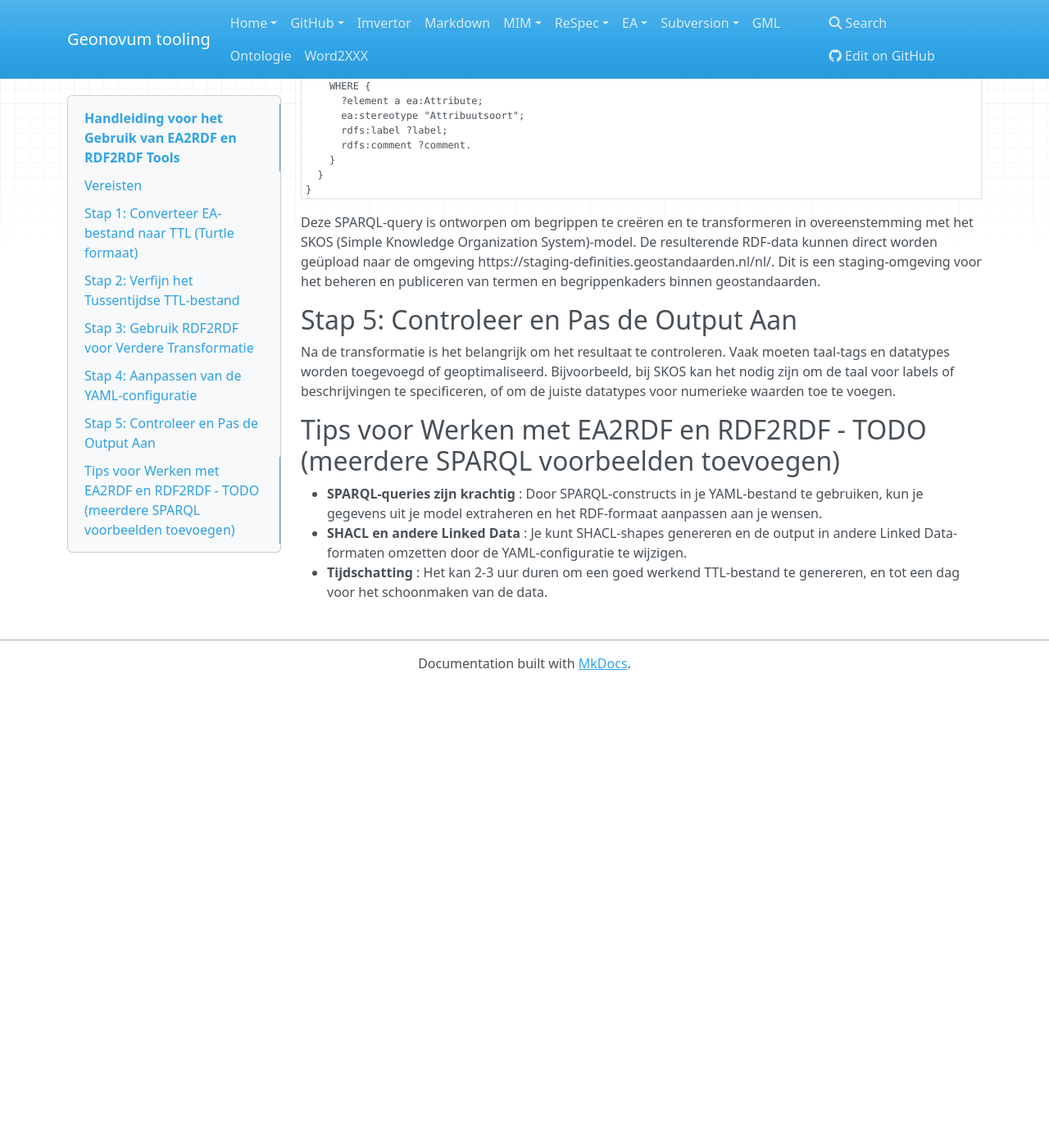
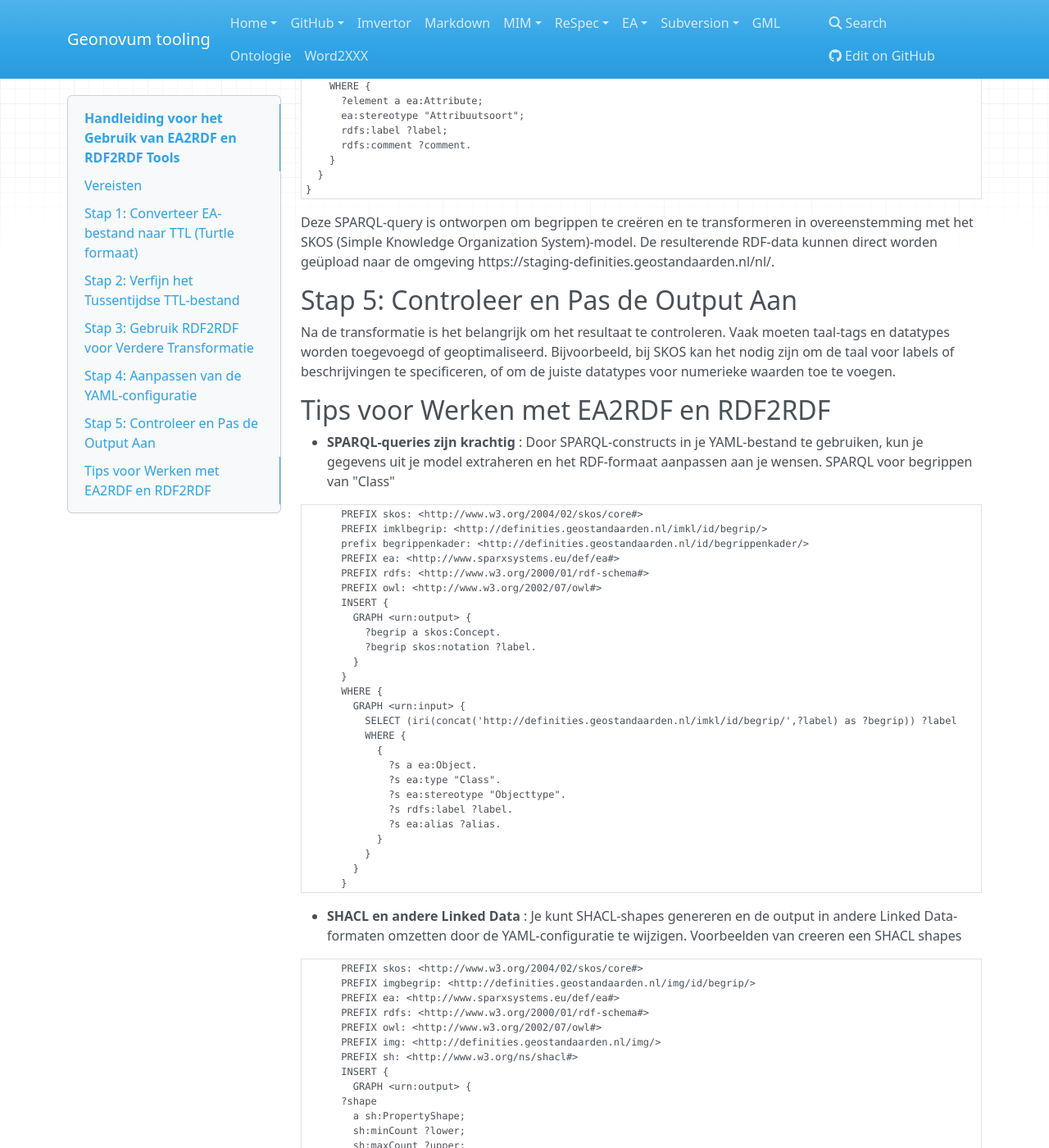
Before and after one commit to Geonovum/handleiding-tooling, an MkDocs documentation site: the page built from docs/UML-to-RDF.md, in a window 1280 px wide and 1400 px high, scrolled down 3456 px. Shown: the whole window at 82% size. Built offline with MkDocs 1.6.1, drawn with Linux system fonts in a browser that asks for light colours; nearby versions of some CDN libraries; before the commit the page ends 4293 px from its top, so only the background shows below that; some of the changed text lies outside the part shown.

Commit message:
ADDED:sparql voorbeelden

````diff
--- a/docs/UML-to-RDF.md
+++ b/docs/UML-to-RDF.md
@@ -168,7 +168,7 @@ WHERE {
 }
 ```
 
-Deze SPARQL-query is ontworpen om begrippen te creëren en te transformeren in overeenstemming met het SKOS (Simple Knowledge Organization System)-model. De resulterende RDF-data kunnen direct worden geüpload naar de omgeving https://staging-definities.geostandaarden.nl/nl/. Dit is een staging-omgeving voor het beheren en publiceren van termen en begrippenkaders binnen geostandaarden.
+Deze SPARQL-query is ontworpen om begrippen te creëren en te transformeren in overeenstemming met het SKOS (Simple Knowledge Organization System)-model. De resulterende RDF-data kunnen direct worden geüpload naar de omgeving https://staging-definities.geostandaarden.nl/nl/.
 
 
 
@@ -177,8 +177,75 @@ Deze SPARQL-query is ontworpen om begrippen te creëren en te transformeren in o
 
 Na de transformatie is het belangrijk om het resultaat te controleren. Vaak moeten taal-tags en datatypes worden toegevoegd of geoptimaliseerd. Bijvoorbeeld, bij SKOS kan het nodig zijn om de taal voor labels of beschrijvingen te specificeren, of om de juiste datatypes voor numerieke waarden toe te voegen.
 
-## Tips voor Werken met EA2RDF en RDF2RDF - TODO (meerdere SPARQL voorbeelden toevoegen)
+## Tips voor Werken met EA2RDF en RDF2RDF
 
 * **SPARQL-queries zijn krachtig** : Door SPARQL-constructs in je YAML-bestand te gebruiken, kun je gegevens uit je model extraheren en het RDF-formaat aanpassen aan je wensen.
+SPARQL voor begrippen van "Class"
+```sparql
+      PREFIX skos: <http://www.w3.org/2004/02/skos/core#>
+      PREFIX imklbegrip: <http://definities.geostandaarden.nl/imkl/id/begrip/>
+      prefix begrippenkader: <http://definities.geostandaarden.nl/id/begrippenkader/>
+      PREFIX ea: <http://www.sparxsystems.eu/def/ea#>
+      PREFIX rdfs: <http://www.w3.org/2000/01/rdf-schema#>
+      PREFIX owl: <http://www.w3.org/2002/07/owl#>
+      INSERT {
+        GRAPH <urn:output> {
+          ?begrip a skos:Concept.
+          ?begrip skos:notation ?label.
+        }
+      }
+      WHERE {
+        GRAPH <urn:input> {
+          SELECT (iri(concat('http://definities.geostandaarden.nl/imkl/id/begrip/',?label) as ?begrip)) ?label
+          WHERE {
+            {
+              ?s a ea:Object.
+              ?s ea:type "Class".
+              ?s ea:stereotype "Objecttype".
+              ?s rdfs:label ?label.
+              ?s ea:alias ?alias.
+            }
+          }
+        }
+      }
+```
+
 * **SHACL en andere Linked Data** : Je kunt SHACL-shapes genereren en de output in andere Linked Data-formaten omzetten door de YAML-configuratie te wijzigen.
-* **Tijdschatting** : Het kan 2-3 uur duren om een goed werkend TTL-bestand te genereren, en tot een dag voor het schoonmaken van de data.
+Voorbeelden van creeren een SHACL shapes
+
+```sparql
+      PREFIX skos: <http://www.w3.org/2004/02/skos/core#>
+      PREFIX imgbegrip: <http://definities.geostandaarden.nl/img/id/begrip/>
+      PREFIX ea: <http://www.sparxsystems.eu/def/ea#>
+      PREFIX rdfs: <http://www.w3.org/2000/01/rdf-schema#>
+      PREFIX owl: <http://www.w3.org/2002/07/owl#>
+      PREFIX img: <http://definities.geostandaarden.nl/img/>
+      PREFIX sh: <http://www.w3.org/ns/shacl#>
+      INSERT {
+        GRAPH <urn:output> {
+      ?shape
+        a sh:PropertyShape;
+        sh:minCount ?lower;
+        sh:maxCount ?upper;
+        sh:dataType ?type;
+        rdfs:comment ?comment.
+        }
+      }
+      WHERE {
+        GRAPH <urn:input> {
+          SELECT ?lower ?type ?comment (iri(concat("http://definities.geostandaarden.nl/def/",if(?label = "lokaalID" || ?label = "namespace", "nen3610/", ""), ?label)) as ?shape) ?upper
+          WHERE {
+            {
+              ?sh ea:lowerBound ?lower;
+                ea:stereotype "Data element";
+                rdfs:label ?label;
+                ea:upperBound ?upper;
+                ea:type ?type;
+                rdfs:comment ?comment.
+            }
+          }
+        }
+      }
+```
+
+* **Schoonmaken van bestanden** : Sommige tijdelijke transformatie heeft "trailing newlines" die wij kunnen vind en replace met deze regex
````
